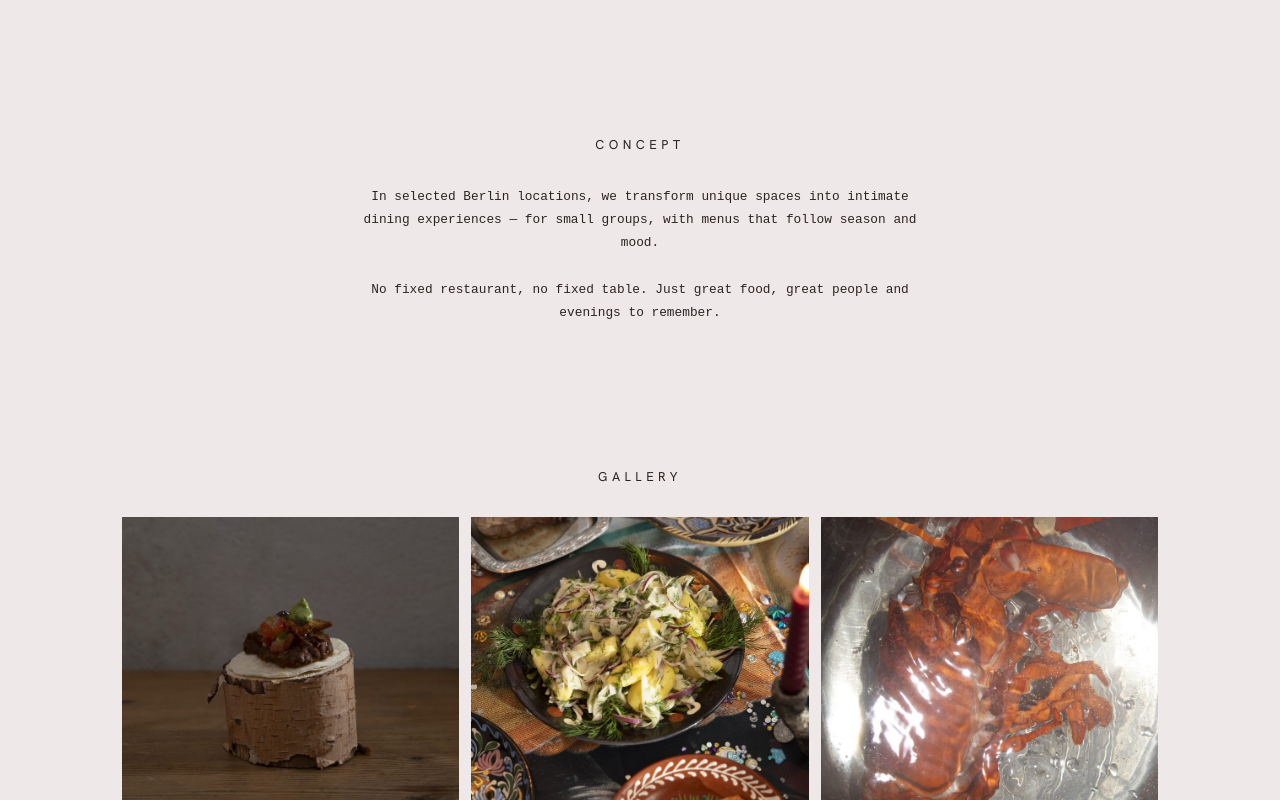
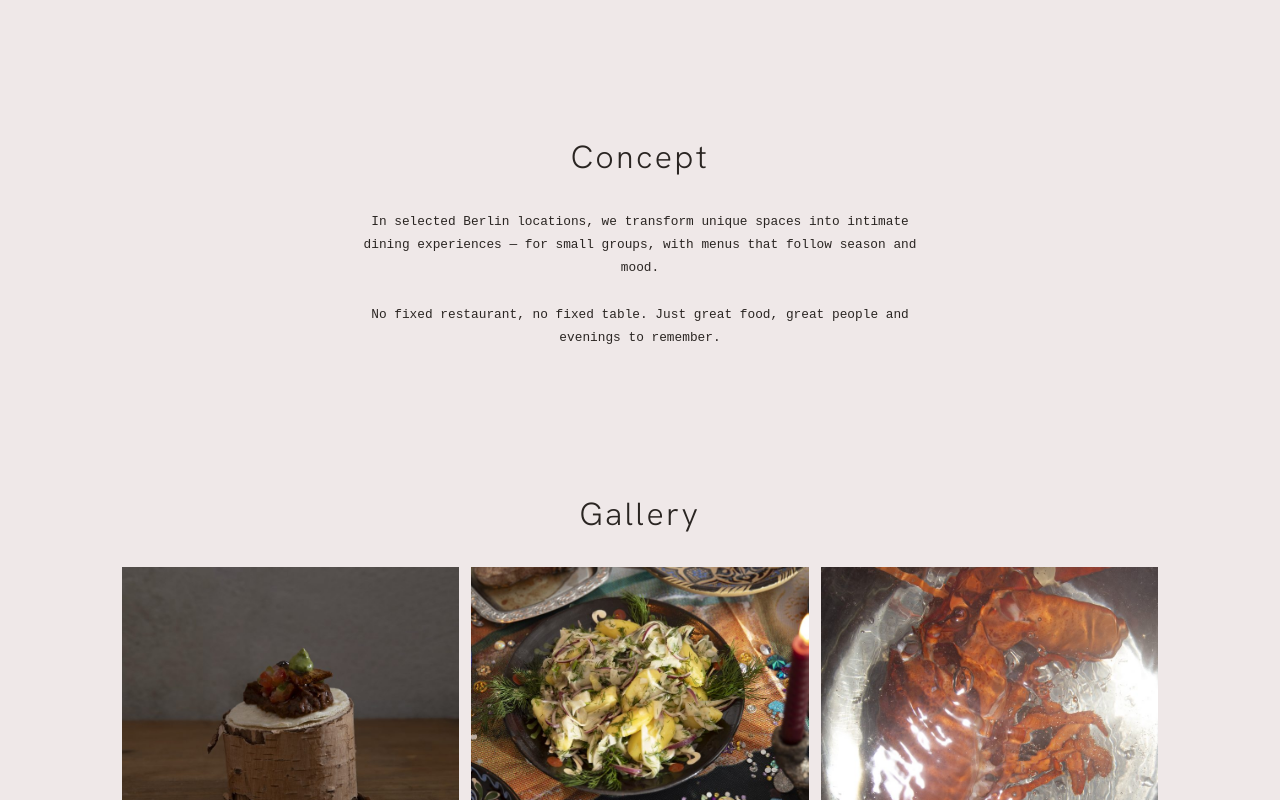
Before and after one commit to gri-oc/le-birk, a SvelteKit app: page / in a window 1280 px wide. Shown: the part 1460-2260 px from the top of the page. Built offline with nearby package versions, Linux system fonts and the light colour scheme; a web font is replaced by a local one.

Commit message:
Headlines zurück auf vorher

```diff
--- a/src/routes/+page.svelte
+++ b/src/routes/+page.svelte
@@ -178,10 +178,9 @@
 
 	h2 {
 		font-family: var(--font-display);
-		font-weight: 400;
-		font-size: 0.8rem;
-		letter-spacing: 0.35em;
-		text-transform: uppercase;
+		font-weight: 300;
+		font-size: 2rem;
+		letter-spacing: 0.08em;
 		text-align: center;
 		margin-bottom: 2rem;
 		color: var(--color-text);
```
